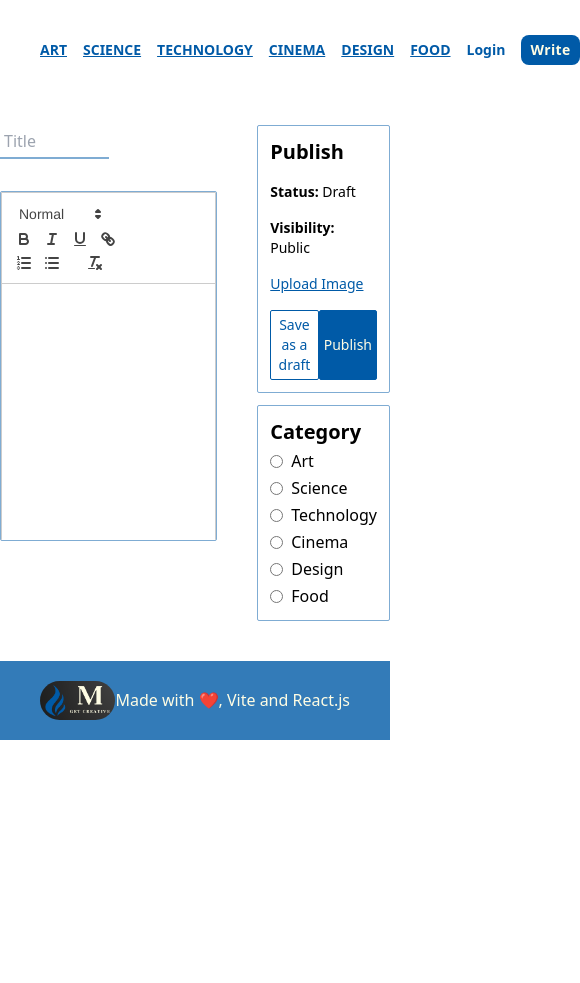
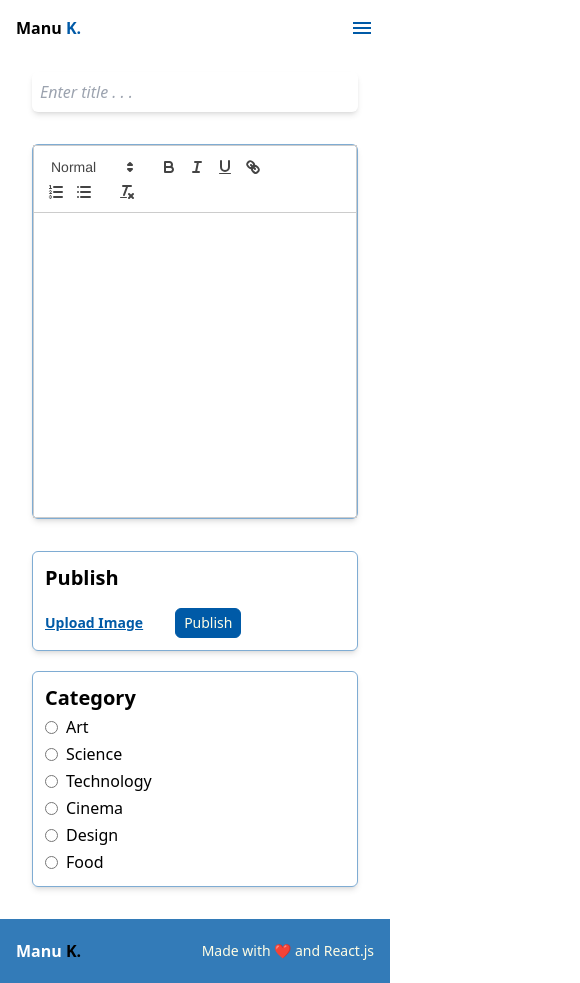
Before and after one commit to ManuKashyap01/Blogify, a React (Vite) app in the folder client/: page /write in a window 390 px wide. Shown: the whole page, 580 px wide, since content can reach past the window. Before the commit the page ends 844 px from the top, so only its background shows below. Built offline with nearby package versions, Linux system fonts and the light colour scheme.

Commit message:
added mobile responsiveness

```diff
--- a/client/package.json
+++ b/client/package.json
@@ -14,6 +14,7 @@
     "moment": "^2.29.4",
     "react": "^18.2.0",
     "react-dom": "^18.2.0",
+    "react-icons": "^5.4.0",
     "react-quill": "^2.0.0",
     "react-router-dom": "^6.10.0",
     "sass": "^1.62.0"
--- a/client/src/components/Footer.jsx
+++ b/client/src/components/Footer.jsx
@@ -1,12 +1,12 @@
 import React from 'react'
-import logo from '../img/logo.png'
+import { Link } from 'react-router-dom'
 const Footer = () => {
   return (
-      <div className="container items-center bg-theme_dark/[0.8] flex justify-between py-5 px-10">
-        <div className="logo max-w-[75px]">
-          <img className='rounded-[25px]' src={logo} alt="" />
+      <div className="items-center bg-theme_dark/[0.8] flex justify-between py-5 sm:px-10 px-4">
+        <div className="logo text-white font-bold sm:max-w-[100px] max-w-[75px]">
+          <Link to='/'>Manu <span className='text-black'>K.</span></Link>
         </div>
-        <p className="text-theme_light">Made with ❤, Vite and React.js</p>
+        <p className="text-theme_light text-sm">Made with ❤ and React.js</p>
       </div>
   )
 }
--- a/client/src/components/Navbar.jsx
+++ b/client/src/components/Navbar.jsx
@@ -1,8 +1,10 @@
-import React, { useContext } from 'react'
-import logo from '../img/logo.png'
+import React, { useContext, useState } from 'react'
+import { IoMdMenu,IoMdClose } from "react-icons/io";
 import { Link, useNavigate } from 'react-router-dom'
 import { AuthContext } from '../context/authContext'
+import { FaUser } from "react-icons/fa";
 const Navbar = () => {
+    const [menuOpen, setMenuOpen] = useState(false)
     const navigate=useNavigate()
     const links=[
         'art',
@@ -12,16 +14,15 @@ const Navbar = () => {
         'design',
         'food'
     ]
-    // const user=JSON.parse(localStorage.getItem('user'))
     const {curruser, logout}=useContext(AuthContext)
     console.log("curr user in navbar",curruser)
   return (
     <div className='navbar'>
-        <div className="container flex justify-between py-10 px-10">
-            <div className="logo">
-                <Link to='/'><img src={logo} alt="" /></Link>
+        <div className="flex justify-between sm:p-10 p-4">
+            <div className="logo font-bold sm:max-w-[100px] max-w-[75px]">
+                <Link to='/'>Manu <span className='text-theme_dark'>K.</span></Link>
             </div>
-            <div className="links flex gap-4 text-sm font-bold text-theme_dark">
+            <div className="links sm:flex hidden gap-4 text-sm font-bold text-theme_dark">
                 {links.map(item=>{
                     return (
                         <Link className='self-start' to={`/?cat=${item}`}>
@@ -37,6 +38,32 @@ const Navbar = () => {
                 )}
                 <p className='write-link mt-[-5px] font-semibold tracking-wide bg-theme_dark text-theme_light py-1 px-2 self-start rounded-lg hover:bg-white hover:text-theme_dark hover:border-[1px] hover:border-theme_dark border-[1px] border-transparent'><Link to='/write'>Write</Link></p>
             </div>
+            <div className='sm:hidden flex items-center relative'>
+                {menuOpen ? <IoMdClose onClick={()=>setMenuOpen(false)} className='text-2xl text-theme_light z-20 absolute top-0 right-0 text-theme_dark cursor-pointer' /> : <IoMdMenu onClick={()=>setMenuOpen(true)} className='text-2xl z-20 absolute top-0 right-0 text-theme_dark cursor-pointer' />}
+                {menuOpen &&
+                    <div onClick={()=>setMenuOpen(false)} className='fixed z-10 top-0 flex items-center bottom-0 right-0 w-[75%] bg-theme_dark text-theme_light p-4 rounded-l-[10px] flex-col gap-4 pt-12'>
+                        {curruser &&
+                            <div className="flex items-center gap-2">
+                                <FaUser/>
+                                <p className='capitalize text-xl font-bold'> {curruser?.name}</p>
+                            </div>
+                        }
+                        {links.map(item=>{
+                        return (
+                            <Link to={`/?cat=${item}`}>
+                                <h1 className=" underline uppercase">{item}</h1>
+                            </Link>
+                        )
+                        })}
+                        {curruser ? (
+                            <p onClick={logout} className='cursor-pointer'>Logout</p>
+                        ):(
+                            <Link to='/login'>Login</Link>
+                        )}
+                        <p className='write-link mt-[-5px] font-semibold tracking-wide text-theme_dark bg-theme_light py-1 px-2 rounded-lg hover:text-theme_dark hover:border-[1px] hover:scale-105 hover:border-black border-[1px] border-transparent'><Link to='/write'>Write</Link></p>
+                    </div>
+                }
+            </div>
         </div>
     </div>
   )
--- a/client/src/index.scss
+++ b/client/src/index.scss
@@ -2,119 +2,140 @@
 @tailwind components;
 @tailwind utilities;
 
-.app{
-    .container{
-        // LOGIN AND REGISTER
-        max-width: 100%;
-        .auth{
-            background: #005AA7;
-            /* fallback for old browsers */
-            background: -webkit-linear-gradient(to left, #FFFDE4, #005AA7);
-            /* Chrome 10-25, Safari 5.1-6 */
-            background: linear-gradient(to left, #FFFDE4, #005AA7);
-            /* W3C, IE 10+/ Edge, Firefox 16+, Chrome 26+, Opera 12+, Safari 7+ */
-            width: 100%;
-            form{
-                /* From https://css.glass */
-                background: rgba(255, 255, 255, 0.24);
-                border-radius: 16px;
-                box-shadow: 0 4px 30px rgba(0, 0, 0, 0.1);
-                backdrop-filter: blur(6.6px);
-                -webkit-backdrop-filter: blur(6.6px);
-                border: 1px solid rgba(255, 255, 255, 0.3);
+input {
+    border: none;
+    outline: none;
+}
 
-                input{
-                    padding: 10px;
-                    color: #FFFDE4;
-                    // background: transparent;
-                    border: none;
-                    outline: none;
-                    border-bottom: 1px solid #005AA7;
+input:focus {
+    outline: none;
+}
 
-                }
-                ::placeholder {
-                    color: #FFFDE4;
-                }
+::-webkit-scrollbar {
+    width: 10px;
+}
 
-            }
+/* Track */
+::-webkit-scrollbar-track {
+    background: #888;
+}
 
-        }
-        .home,.post,.write{
-            max-width: 1024px;
-            margin: 0 auto;
-        }
+/* Handle */
+::-webkit-scrollbar-thumb {
+    background: #000;
+}
 
-        // NAVBAR
-        .navbar{
-            .container{
-                .logo{
-                    max-width: 100px;
+/* Handle on hover */
+::-webkit-scrollbar-thumb:hover {
+    background: #555;
+}
 
-                    img{
-                        // padding: 5px;
-                        border-radius: 25px;
-                    }
-                }
-                .links{
-                    .write_link{
-                        transition:all ease-in-out 5s;
+.ql-container{
+    flex-grow: 1;
+    overflow-y: auto;
+}
+// .app{
+//     .container{
+//         // LOGIN AND REGISTER
+//         max-width: 100%;
+//         .auth{
+//             background: #005AA7;
+//             /* fallback for old browsers */
+//             background: -webkit-linear-gradient(to left, #FFFDE4, #005AA7);
+//             /* Chrome 10-25, Safari 5.1-6 */
+//             background: linear-gradient(to left, #FFFDE4, #005AA7);
+//             /* W3C, IE 10+/ Edge, Firefox 16+, Chrome 26+, Opera 12+, Safari 7+ */
+//             width: 100%;
+//             form{
+//                 /* From https://css.glass */
+//                 background: rgba(255, 255, 255, 0.24);
+//                 border-radius: 16px;
+//                 box-shadow: 0 4px 30px rgba(0, 0, 0, 0.1);
+//                 backdrop-filter: blur(6.6px);
+//                 -webkit-backdrop-filter: blur(6.6px);
+//                 border: 1px solid rgba(255, 255, 255, 0.3);
 
-                    }
-                }
-            }
-        }
+//                 input{
+//                     padding: 10px;
+//                     color: #FFFDE4;
+//                     // background: transparent;
+//                     border: none;
+//                     outline: none;
+//                     border-bottom: 1px solid #005AA7;
 
-        .posts{
-            .post{
-                .blog__img{
-                    flex: 2;
-                    box-shadow: -10px 10px 0 0 #005AA7;
-                    img{
-                        object-fit: cover;
+//                 }
+//                 ::placeholder {
+//                     color: #FFFDE4;
+//                 }
 
-                    }
-                }
-                .blog__content{
-                    flex:3;
+//             }
 
-                    p{
-                        max-height: 100px;
-                        overflow: hidden;
-                    }
-                }
-                &:nth-child(even){
-                    flex-direction: row-reverse;
-                    .blog__img{
-                        box-shadow: 10px 10px 0 0 #005AA7;
-                    }
-                }
-            }
-        }
+//         }
+//         .home,.post,.write{
+//             max-width: 1024px;
+//             margin: 0 auto;
+//         }
 
-        .post{
-            .container{
-                .content{
-                    flex: 6;
-                }
-                .menu{
-                    flex: 2;
-                }
-            }
-        }
+//         // NAVBAR
+//         .navbar{
+//             .container{
+//                 .links{
+//                     .write_link{
+//                         transition:all ease-in-out 5s;
 
-        .editor{
-            .container{
-                .quill{
-                    flex: 6;
-                    .quill_container::-webkit-scrollbar{
-                        display: none;
-                    }
-                }
-                .menu{
-                    flex: 2;
-                }
-            }
-        }
-    }
+//                     }
+//                 }
+//             }
+//         }
 
-}
+//         .posts{
+//             .post{
+//                 max-width: 1024px;
+//                 .blog__img{
+//                     flex: 2;
+//                     width: 100%;
+//                     box-shadow: -10px 10px 0 0 #005AA7;
+//                     img{
+//                         object-fit: cover;
+
+//                     }
+//                 }
+//                 .blog__content{
+//                     flex:3;
+//                     width: 100%;
+//                 }
+//                 &:nth-child(even){
+//                     .blog__img{
+//                         box-shadow: 10px 10px 0 0 #005AA7;
+//                     }
+//                 }
+//             }
+//         }
+
+//         .post{
+//             .container{
+//                 .content{
+//                     flex: 6;
+//                 }
+//                 .menu{
+//                     flex: 2;
+//                 }
+//             }
+//         }
+
+//         .editor{
+//             .container{
+//                 .quill{
+//                     flex: 6;
+//                     .quill_container::-webkit-scrollbar{
+//                         display: none;
+//                     }
+//                 }
+//                 .menu{
+//                     flex: 2;
+//                 }
+//             }
+//         }
+//     }
+
+// }
--- a/client/src/pages/Login.jsx
+++ b/client/src/pages/Login.jsx
@@ -41,14 +41,14 @@ const Login = () => {
   }
   // console.log(inputs)
   return (
-    <div className='auth flex justify-center items-center min-h-[100vh]'>
+    <div className='bg-gradient-to-b from-white to-theme_dark/[.8] flex justify-center items-center min-h-[100vh]'>
         <form className='flex flex-col px-[50px] pb-[50px] pt-[25px] gap-4'>
             <h1 className="text-xl text-theme_dark self-center uppercase font-bold">Login</h1>
-            <input required className='bg-transparent p-1' name='name' onChange={handleChange} type="text" placeholder='username' />
-            <input required className='bg-transparent p-1' name='password' onChange={handleChange} autoComplete='current-password' type="password" placeholder='password' />
-            <button onClick={handleSubmit} className='bg-theme_dark text-theme_light py-1 rounded-md'>Login</button>
+            <input required className='placeholder:text-black placeholder:italic bg-transparent shadow-md rounded-md p-2' name='name' onChange={handleChange} type="text" placeholder='username' />
+            <input required className='placeholder:text-black placeholder:italic bg-transparent shadow-md rounded-md p-2' name='password' onChange={handleChange} autoComplete='current-password' type="password" placeholder='password' />
+            <button onClick={handleSubmit} className='bg-theme_dark text-theme_light py-1 hover:shadow-md rounded-md'>Login</button>
             {err && <p className="mb-[-10px] text-red-600 self-center">{err}</p>}
-            <p className="self-center text-theme_light text-sm">Don't Have an Account? <Link className='underline block text-center' to='/register'>Register</Link></p>
+            <p className="self-center font-semibold text-black text-sm">Don't Have an Account? <Link className='underline hover:scale-105 block text-center' to='/register'>Register</Link></p>
         </form>
     </div>
   )
--- a/client/src/pages/Register.jsx
+++ b/client/src/pages/Register.jsx
@@ -30,18 +30,16 @@ const Register = () => {
   }
   // console.log(inputs)
   return (
-    <div className='auth'>
-        <div className=' flex justify-center items-center min-h-[100vh]'>
+      <div className='flex justify-center bg-gradient-to-b from-white to-theme_dark items-center min-h-[100vh]'>
         <form className='flex flex-col px-[50px] pb-[50px] pt-[25px] gap-4'>
-            <h1 className="text-xl text-theme_dark self-center uppercase font-bold">Login</h1>
-            <input required className='bg-transparent p-1' name='name' onChange={handleChange} type="text" placeholder='username' />
-            <input required className='bg-transparent p-1' name='email' onChange={handleChange} type="email" placeholder='email' />
-            <input required autoComplete='current-password' className='bg-transparent p-1' name='password' onChange={handleChange} type="password" placeholder='password' />
-            <button onClick={handleSubmit} className='bg-theme_dark text-theme_light py-1 rounded-md'>Register</button>
+            <h1 className="text-xl text-theme_dark self-center uppercase font-bold">Register</h1>
+            <input required className='placeholder:text-black placeholder:italic bg-transparent shadow-md rounded-md p-2' name='name' onChange={handleChange} type="text" placeholder='username' />
+            <input required className='placeholder:text-black placeholder:italic bg-transparent shadow-md rounded-md p-2' name='email' onChange={handleChange} type="email" placeholder='email' />
+            <input required autoComplete='current-password' className='placeholder:text-black placeholder:italic bg-transparent shadow-md rounded-md p-2' name='password' onChange={handleChange} type="password" placeholder='password' />
+            <button onClick={handleSubmit} className='bg-theme_dark text-theme_light py-1 hover:shadow-md rounded-md'>Register</button>
             {err && <p className="mb-[-10px] text-red-600 self-center">{err}</p>}
-            <p className="self-center text-theme_light text-sm">Do you Have an Account? <Link className='underline block text-center' to='/login'>Login</Link></p>
+            <p className="self-center font-semibold text-black text-sm">Do you Have an Account? <Link className='underline hover:scale-105 block text-center' to='/login'>Login</Link></p>
         </form>
-    </div>
     </div>
   )
 }
--- a/client/src/pages/Write.jsx
+++ b/client/src/pages/Write.jsx
@@ -70,30 +70,23 @@ const Write = () => {
     title,desc,img,cat,state
   })
   return (
-    <div className='write'>
-      <div className="container">
-        {/* <Navbar/> */}
-        <div className="editor mb-10 mt-5">
-          <div className="container flex gap-10">
-            <div className="quill flex flex-col gap-8">
-              <input type="text" placeholder='Title' value={title} onChange={e=>settitle(e.target.value)} className='w-[50%] p-1 focus:outline-none outline:none border:none border-theme_dark/[0.5] border-b-2'/>
-              <div className="quill_container h-[350px] overflow-scroll rounded-sm border-[1px] border-theme_dark/[0.5]">
-                  <ReactQuill theme="snow" className='h-full quill_act' value={desc} onChange={setdesc} />
+    <div className="mt-4 mb-8 max-w-4xl mx-auto flex sm:flex-row flex-col px-8 gap-8">
+      <div className="quill flex flex-[3] flex-col gap-8">
+        <input type="text" placeholder='Enter title . . .' value={title} onChange={e=>settitle(e.target.value)} className='placeholder:italic bg-transparent shadow-md rounded-md p-2'/>
+        <div className="relative min-h-[375px]">
+            <ReactQuill theme="snow" className='rounded-md shadow-md border-[1px] flex flex-col border-theme_dark/[0.5] absolute inset-0' value={desc} onChange={setdesc} />
         </div>
       </div>
-            <div className="menu flex flex-col gap-3">
-              <div className="publish rounded-sm border-[1px] flex flex-col gap-4 p-3 border-theme_dark/[0.5]">
+      <div className="menu flex flex-[2] flex-col gap-5">
+        <div className="publish rounded-md shadow-md border-[1px] flex flex-col gap-4 p-3 border-theme_dark/[0.5]">
           <h1 className="font-bold text-xl">Publish</h1>
-                <p className="text-sm"><span className="font-bold">Status:</span> Draft</p>
-                <p className="text-sm"><span className="font-bold">Visibility:</span> Public</p>
+          <div className="btns flex gap-8 items-center">
             <input type="file" name="file" onChange={e=>setimg(e.target.files[0])} id="file" className='hidden'/>
-                <label htmlFor="file" className='cursor-pointer underline text-theme_dark text-sm'>Upload Image</label>
-                <div className="btns flex justify-between">
-                  <button className="p-1 border-theme_dark rounded-sm text-theme_dark border-[1px] text-sm">Save as a draft</button>
-                  <button onClick={handleSubmit} className="p-1 bg-theme_dark rounded-sm text-theme_light text-sm border-theme_dark border-[1px]">Publish</button>
+            <label htmlFor="file" className='cursor-pointer underline font-semibold hover:font-bold text-theme_dark text-sm'>Upload Image</label>
+            <button onClick={handleSubmit} className="py-1 px-2 hover:shadow-md bg-theme_dark  rounded-md  text-theme_light text-sm border-theme_dark border-[1px]">Publish</button>
           </div>
         </div>
-              <div className="category rounded-sm border-[1px] flex flex-col gap-[3px] p-3 border-theme_dark/[0.5]">
+        <div className="category rounded-md shadow-md border-[1px] flex flex-col gap-[3px] p-3 border-theme_dark/[0.5]">
           <h1 className="font-bold text-xl">Category</h1>
           {links.map(item=>{
             return (
@@ -106,10 +99,6 @@ const Write = () => {
         </div>
       </div>
     </div>
-        </div>
-        {/* <Footer/> */}
-      </div>
-    </div>
   )
 }
 
```
Also changed, not shown: client/src/pages/Home.jsx (+9 -15 lines), client/src/pages/Post.jsx (+22 -32 lines), 1 other file (tests, documents, lock files or other folders). Lines whose indentation alone changed are shown as unchanged.
